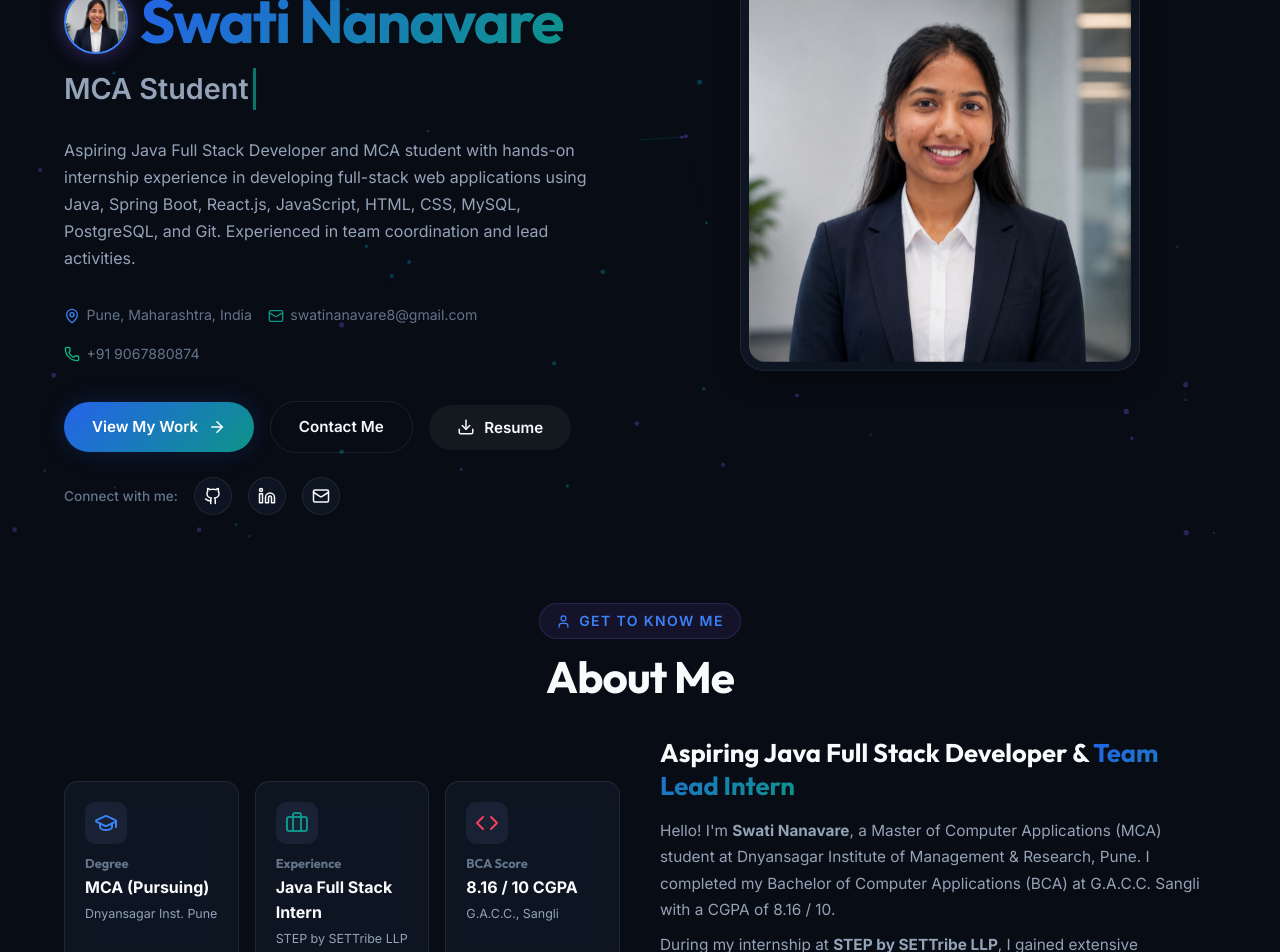
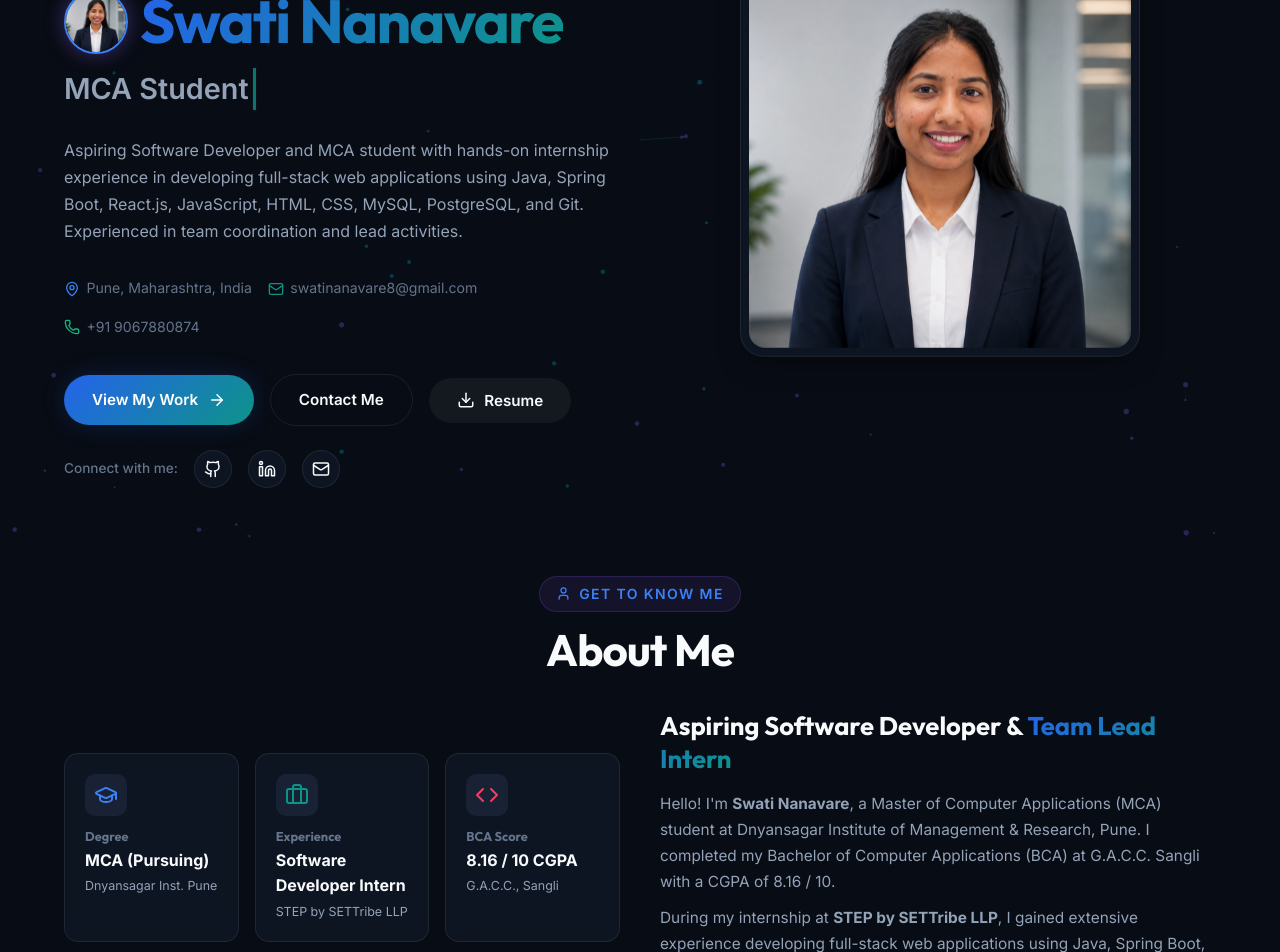
Before and after one commit to nanavareswati01/Myportfolio, a React (Vite) app: page / in a window 1280 px wide. Shown: the part 260-1212 px from the top of the page. Built offline with nearby package versions, Linux system fonts and the light colour scheme.

Commit message:
Replace Java Full Stack Developer with Software Developer across portfolio and resume

```diff
--- a/index.html
+++ b/index.html
@@ -4,8 +4,8 @@
     <meta charset="UTF-8" />
     <link rel="icon" type="image/png" href="/favicon.png" />
     <meta name="viewport" content="width=device-width, initial-scale=1.0" />
-    <meta name="description" content="Swati Nanavare – MCA Student & Aspiring Java Full Stack Developer based in Pune. Portfolio showcasing Java, Spring Boot, React.js, PostgreSQL, MySQL projects, skills, and experience." />
-    <meta name="keywords" content="Swati Nanavare, Portfolio, Java Full Stack Developer, Java, Spring Boot, React, MySQL, PostgreSQL, MCA Student, Pune" />
+    <meta name="description" content="Swati Nanavare – MCA Student & Aspiring Software Developer based in Pune. Portfolio showcasing Java, Spring Boot, React.js, PostgreSQL, MySQL projects, skills, and experience." />
+    <meta name="keywords" content="Swati Nanavare, Portfolio, Software Developer, Java, Spring Boot, React, MySQL, PostgreSQL, MCA Student, Pune" />
     <meta name="author" content="Swati Nanavare" />
     <title>Swati Nanavare | Portfolio</title>
 
--- a/src/components/About.jsx
+++ b/src/components/About.jsx
@@ -13,7 +13,7 @@ export default function About() {
     {
       icon: <Briefcase size={24} color="var(--accent-cyan)" />,
       title: "Experience",
-      value: "Java Full Stack Intern",
+      value: "Software Developer Intern",
       sub: "STEP by SETTribe LLP",
     },
     {
@@ -92,7 +92,7 @@ export default function About() {
           {/* Bio Story Right */}
           <div>
             <h3 style={{ fontSize: 'clamp(1.3rem, 2.5vw, 1.6rem)', marginBottom: '1rem', lineHeight: 1.3 }}>
-              Aspiring Java Full Stack Developer & <span className="gradient-text">Team Lead Intern</span>
+              Aspiring Software Developer & <span className="gradient-text">Team Lead Intern</span>
             </h3>
 
             <p style={{ color: 'var(--text-secondary)', lineHeight: 1.7, marginBottom: '0.6rem', fontSize: '0.96rem' }}>
--- a/src/components/ResumeModal.jsx
+++ b/src/components/ResumeModal.jsx
@@ -41,7 +41,7 @@ export default function ResumeModal({ isOpen, onClose }) {
       doc.setFontSize(10.5);
       doc.setFont('helvetica', 'normal');
       doc.setTextColor(...gray);
-      doc.text('Java Full Stack Developer | MCA Student', 15, y);
+      doc.text('Software Developer | MCA Student', 15, y);
 
       y += 5;
       doc.setFontSize(9);
@@ -81,7 +81,7 @@ export default function ResumeModal({ isOpen, onClose }) {
       doc.setFont('helvetica', 'bold');
       doc.setFontSize(10);
       doc.setTextColor(...dark);
-      doc.text('Java Full Stack Developer Intern', 15, y);
+      doc.text('Software Developer Intern', 15, y);
       doc.setFont('helvetica', 'normal');
       doc.setTextColor(...gray);
       doc.text('Jan 2026 - Present', 195, y, { align: 'right' });
--- a/src/data/portfolioData.js
+++ b/src/data/portfolioData.js
@@ -1,14 +1,14 @@
 export const personalInfo = {
   name: "Swati Nanavare",
-  role: "Java Full Stack Developer",
+  role: "Software Developer",
   taglines: [
-    "Java Full Stack Developer",
+    "Software Developer",
     "MCA Student",
     "Spring Boot & React Engineer",
     "Team Lead Intern"
   ],
-  bio: "Aspiring Java Full Stack Developer and MCA student with hands-on internship experience in developing full-stack web applications using Java, Spring Boot, React.js, JavaScript, HTML, CSS, MySQL, PostgreSQL, and Git. Experienced in team coordination and lead activities.",
-  summary: "Aspiring Java Full Stack Developer and MCA student with hands-on internship experience in developing full-stack web applications using Java, Spring Boot, React.js, JavaScript, HTML, CSS, MySQL, PostgreSQL, and Git. Also contributed to team coordination and development activities to support timely and quality project delivery.",
+  bio: "Aspiring Software Developer and MCA student with hands-on internship experience in developing full-stack web applications using Java, Spring Boot, React.js, JavaScript, HTML, CSS, MySQL, PostgreSQL, and Git. Experienced in team coordination and lead activities.",
+  summary: "Aspiring Software Developer and MCA student with hands-on internship experience in developing full-stack web applications using Java, Spring Boot, React.js, JavaScript, HTML, CSS, MySQL, PostgreSQL, and Git. Also contributed to team coordination and development activities to support timely and quality project delivery.",
   location: "Pune, Maharashtra, India",
   email: "swatinanavare8@gmail.com",
   phone: "+91 9067880874",
@@ -18,7 +18,7 @@ export const personalInfo = {
   resumeUrl: "#resume-download",
   stats: [
     { label: "Degree", value: "MCA (Pursuing)" },
-    { label: "Experience", value: "Java Full Stack Intern" },
+    { label: "Experience", value: "Software Developer Intern" },
     { label: "BCA Score", value: "CGPA: 8.16 / 10" },
     { label: "Location", value: "Pune, MH" }
   ]
@@ -65,7 +65,7 @@ export const skillsData = [
 
 export const experienceData = [
   {
-    role: "Java Full Stack Developer Intern",
+    role: "Software Developer Intern",
     company: "STEP by SETTribe LLP",
     location: "Pune, India",
     period: "Jan 2026 – Present",
```
